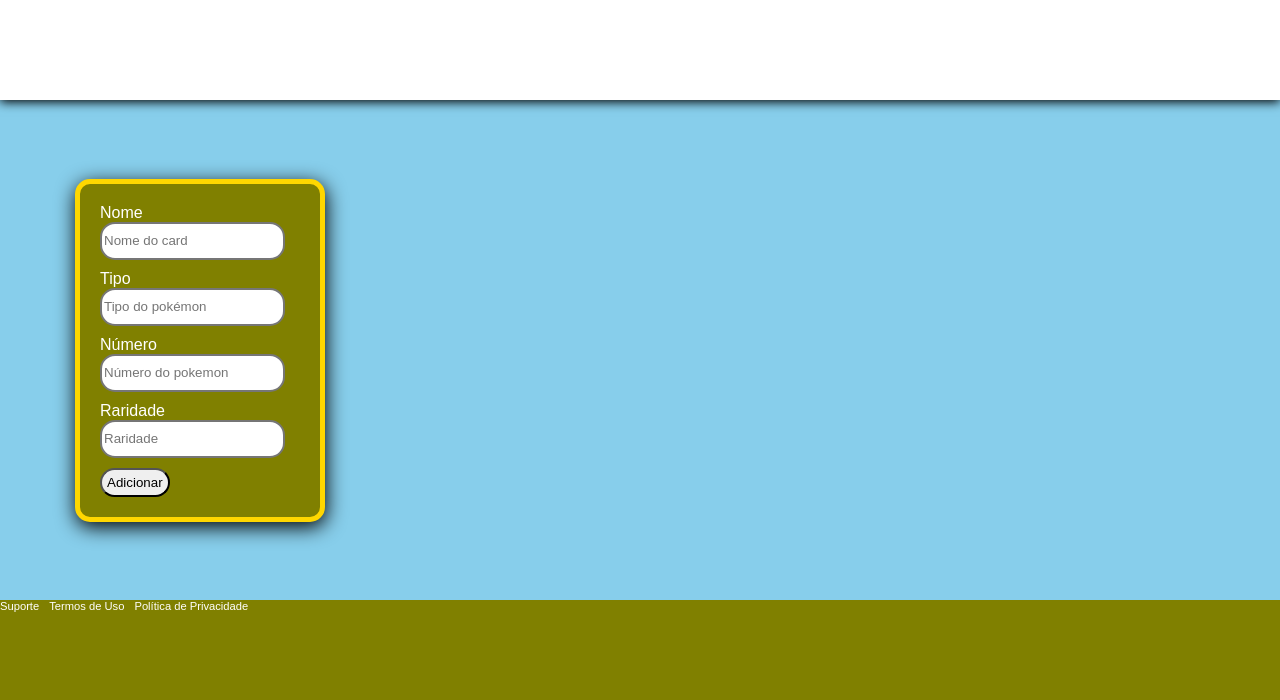
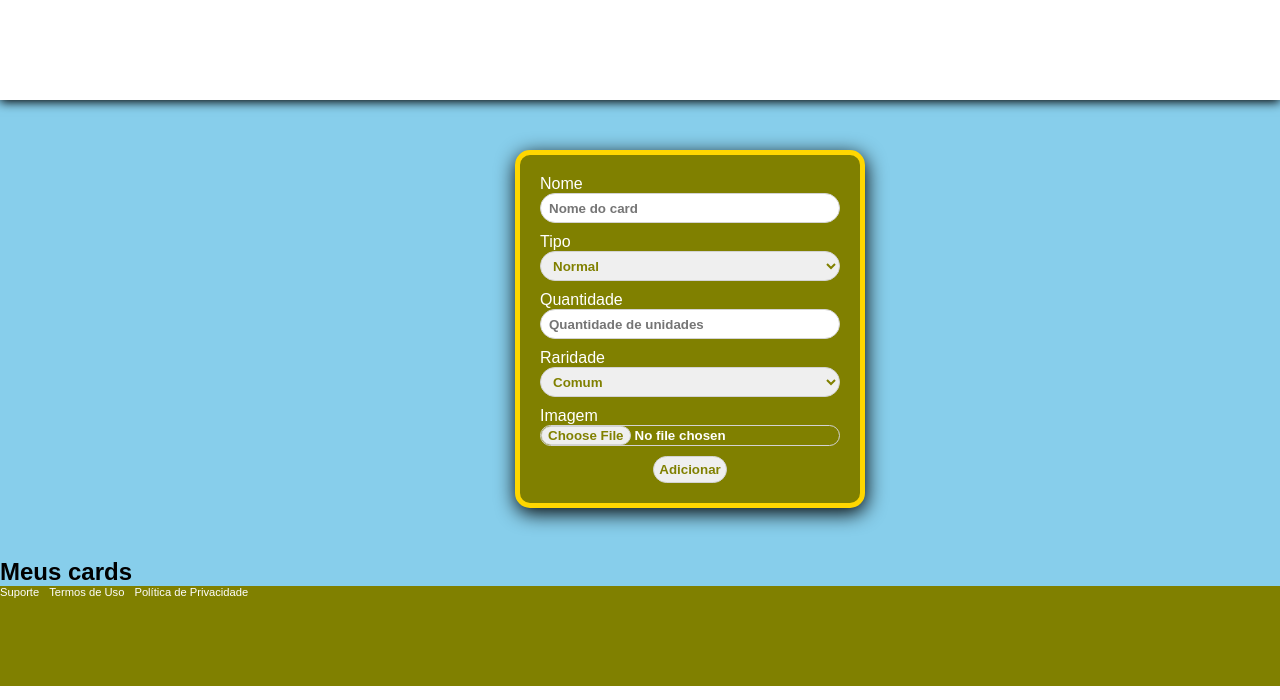
Before and after one commit to WeversonCostaDev/Trabalho-JS, a website built with Vite: page trabalho-js/adiciona-card.html in a window 1280 px wide. Shown: the part 350-1050 px from the top of the page. Built offline with nearby package versions, Linux system fonts and the light colour scheme.

Commit message:
continuando função de adicionar cartas

```diff
--- a/trabalho-js/adiciona-card.html
+++ b/trabalho-js/adiciona-card.html
@@ -7,6 +7,7 @@
   <link rel="stylesheet" href="/src/faixa-superior.css">
   <link rel="stylesheet" href="/src/adiciona-card.css">
   <link rel="stylesheet" href="/src/footer.css" />
+  <link rel="stylesheet" href="/src/formulario.css" />
   <meta name="viewport" content="width=device-width, initial-scale=1.0" />
   <title>trabalho-js</title>
 </head>
@@ -42,27 +43,64 @@
 
     </header>
     <main id="main">
+      <section>
         <div class="formulario-container">
-        <form action="">
+          <form action="" id="formulario">
             <label for="nome">Nome
               <input type="text" name="nome" id="nome" placeholder="Nome do card" required>
             </label>
-
             <label for="tipo">Tipo
-            <input type="text" name="tipo" id="tipo" placeholder="Tipo do pokémon " required>
+              <select name="tipo" id="tipo">
+                <option value="normal">Normal</option>
+                <option value="eletrico">Elétrico</option>
+                <option value="fogo">Fogo</option>
+                <option value="agua">Água</option>
+                <option value="planta">Planta</option>
+                <option value="gelo">Gelo</option>
+                <option value="lutador">Lutador</option>
+                <option value="veneno">Veneno</option>
+                <option value="terra">Terra</option>
+                <option value="rocha">Rocha</option>
+                <option value="inseto">Inseto</option>
+                <option value="fantasma">Fantasma</option>
+                <option value="psiquico">Psíquico</option>
+                <option value="dragao">Dragão</option>
+                <option value="fada">Fada</option>
+              </select>
             </label>
-
-          <label for="numero">Número
-            <input type="text" name="numero" id="numero" placeholder="Número do pokemon" required>
+            <label for="quantidade">Quantidade<br>
+              <input type="number" min="1" name="quantidade" id="quantidade" placeholder="Quantidade de unidades" required>
             </label>
-
-          <label for="raridade" >Raridade
-            <input type="text" name="raridade" id="raridade" placeholder="Raridade" required>
+            <label for="raridade">Raridade
+              <select name="raridade" id="raridade">
+                <option value="comum">Comum</option>
+                <option value="incomum">Incomum</option>
+                <option value="raro">Raro</option>
+                <option value="raro">duplamente raro</option>
+                <option value="super raro">Super raro</option>
+                <option value="imersivo">Imersivo</option>
+                <option value="ultra-raro">Ultra raro</option>
+              </select>
             </label>
-
+            <label for="imagem">Imagem
+              <input
+                type="file"
+                name="imagem"
+                id="imagem"
+                accept=" .jpg, .jpeg, .png, .webp"
+                required
+                >
+            </label>
             <button type="submit">Adicionar</button>
           </form>
         </div>
+      </section>
+
+      <section>
+        <h2>Meus cards</h2>
+        <div id="lista"></div>
+      </section>
+
     </main>
     <footer id="footer">
       <nav>
@@ -73,7 +111,7 @@
         </ul>
       </nav>
     </footer>
-    <script type="module" src="/src/main.js"></script>
+    <script type="module" src="/src/crud-pokemon.js"></script>
   </div>
 
 
--- a/trabalho-js/src/adiciona-card.css
+++ b/trabalho-js/src/adiciona-card.css
@@ -32,41 +32,3 @@
     bottom: 0;
     width: 100%;
 }
-
-.formulario-container{
-    margin: 50px;
-    max-width: 300px;
-    height: 400px;
-    display: flex;
-}
-
-.formulario-container>form{
-    display: flex;
-    flex-direction: column;
-    gap: 10px;
-    max-width: 200px;
-    margin: 0 auto;
-    height: fit-content;
-    align-self: center;
-    background-color: olive;
-    padding: 20px;
-    border-radius: 15px;
-    border: 5px solid gold;
-    box-shadow: 1px 5px 20px;
-}
-
-.formulario-container label{
-    color: #fff;
-}
-
-.formulario-container input{
-    height: 30px;
-    border-radius: 15px;
-    border-style:solid;
-    padding: 2px;
-}
-.formulario-container button{
-    width: fit-content;
-    padding: 5px;
-    border-radius: 15px;
-}
--- /dev/null
+++ b/trabalho-js/src/crud-pokemon.js
@@ -0,0 +1,37 @@
+const pokemons = [
+    {
+        nome : "Pikachu ex",
+        tipo : "Élétrico",
+        quantidade: 25,
+        raridade: "Ultra rara",
+        imagem: null,
+    },
+];
+
+//CREATE
+function adicionarPokemon(pokemon){
+    pokemons.push(pokemon);
+}
+
+const formulario = document.querySelector("#formulario");
+
+formulario.addEventListener("submit", (event) =>{
+    event.preventDefault(); // evitar o comportamento padrão de recarregar a página.
+
+    const dados = new FormData(formulario);
+    const pokemon = {
+        nome : dados.get("nome"),
+        tipo : dados.get("tipo"),
+        quantidade : Number(dados.get("quantidade")),
+        raridade : dados.get("raridade"),
+        imagem : dados.get("imagem")
+    };
+    adicionarPokemon(pokemon);
+    console.log("lista:", pokemons);
+});
+
+
+function getTipo(tipo){
+    const pokemon = pokemons.filter(pokemon => pokemons.tipo === tipo);
+    return pokemon;
+}
--- a/trabalho-js/src/faixa-superior.css
+++ b/trabalho-js/src/faixa-superior.css
@@ -35,3 +35,12 @@
     color: rgb(255, 206, 46);
     cursor: pointer;
 }
+
+.logo{
+    transition: transform 0.1s ease-out;
+}
+
+.logo:hover{
+    transform: scale(1.1);
+    transition: transform 0.1s ease-in;
+}
--- /dev/null
+++ b/trabalho-js/src/formulario.css
@@ -0,0 +1,67 @@
+.formulario-container {
+    margin: 50px;
+    display: flex;
+    width: 100%;
+}
+
+.formulario-container > form {
+    display: flex;
+    flex-direction: column;
+    gap: 10px;
+
+    width: 350px;
+    box-sizing: border-box;
+    margin: 0 auto;
+
+    background-color: olive;
+    padding: 20px;
+    border: 5px solid gold;
+    border-radius: 15px;
+    box-shadow: 1px 5px 20px;
+
+    transition: transform 0.2s ease-in;
+}
+
+.formulario-container > form:hover {
+    transform: scale(1.1);
+}
+
+.formulario-container label {
+    color: #fff;
+}
+
+.formulario-container input,
+.formulario-container select{
+    width: 100%;
+    box-sizing: border-box;
+    border: 1px solid lightgray;
+    border-radius: 15px;
+    font-weight: bold;
+}
+
+.formulario-container input:not([type="file"]),
+.formulario-container select {
+    height: 30px;
+    padding: 2px 8px;
+    color: olive;
+}
+
+.formulario-container input::file-selector-button,
+.formulario-container button {
+    border: 1px solid lightgray;
+    border-radius: 15px;
+    font-weight: bold;
+    color: olive;
+    cursor: pointer;
+}
+
+.formulario-container button {
+    width: fit-content;
+    margin: 0 auto;
+    padding: 5px;
+}
+
+.formulario-container input::file-selector-button:hover,
+.formulario-container button:hover {
+    transform: scale(1.1);
+}
```
Also changed, not shown: trabalho-js/src/counter.js (deleted, +0 -9 lines), trabalho-js/src/header-pagina-inicial.css (+0 -9 lines), 1 other file. Lines whose indentation alone changed are shown as unchanged.
